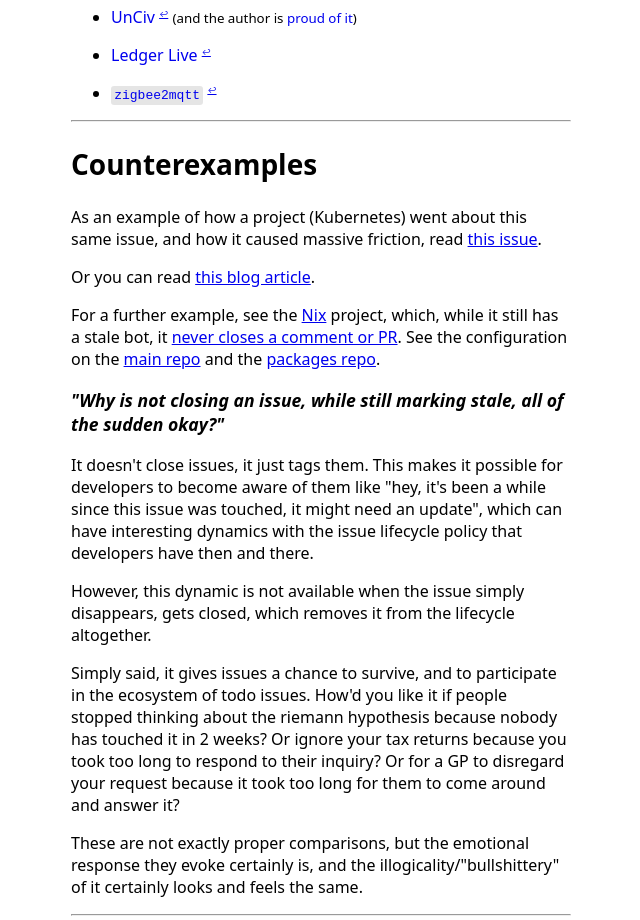
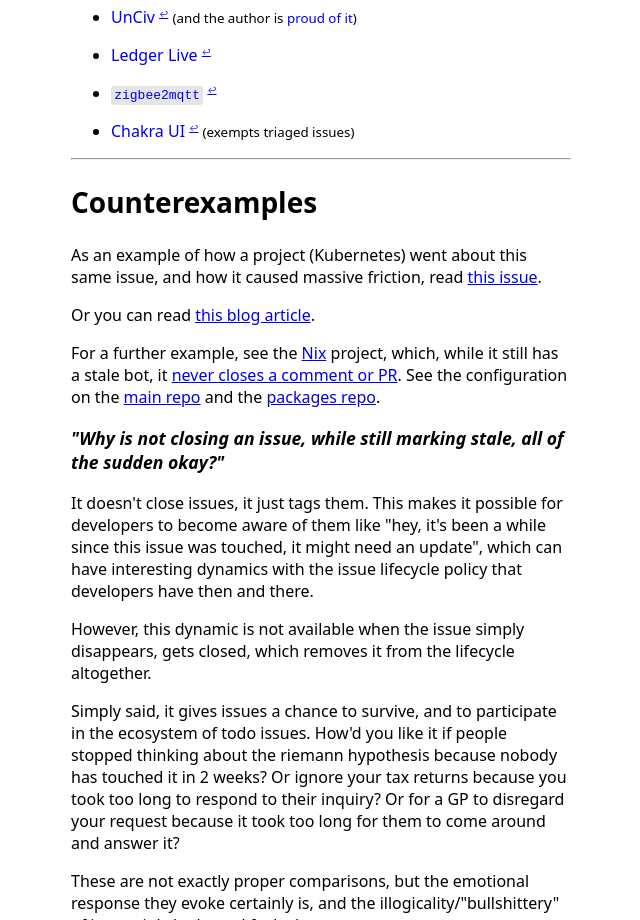
Before and after one commit to ShadowJonathan/nostalebots.xyz, an Eleventy site: page src/index.md in a window 1280 px wide. Shown: the part 6180-7100 px from the top of the page, without its empty margins (319-959 px from the left). Built offline with nearby package versions, Linux system fonts and the light colour scheme; Eleventy itself is replaced by a stand-in of ours; files that its build step writes are made by us from their sources; what markdown-it-sub would draw is missing.

Commit message:
Add Chakra UI Fixes #31

```diff
--- a/src/index.md
+++ b/src/index.md
@@ -241,6 +241,10 @@
 - [`zigbee2mqtt`](https://github.com/Koenkk/zigbee2mqtt)
   {% ref "https://github.com/Koenkk/zigbee2mqtt/blob/master/.github/workflows/stale.yml" %}
 
+- [Chakra UI](https://github.com/chakra-ui/chakra-ui)
+  {% ref "https://github.com/chakra-ui/chakra-ui/blob/main/.github/workflows/issue-stale.yml" %}
+  <small>(exempts triaged issues)</small>
+
 ----
 
 ## Counterexamples
```
